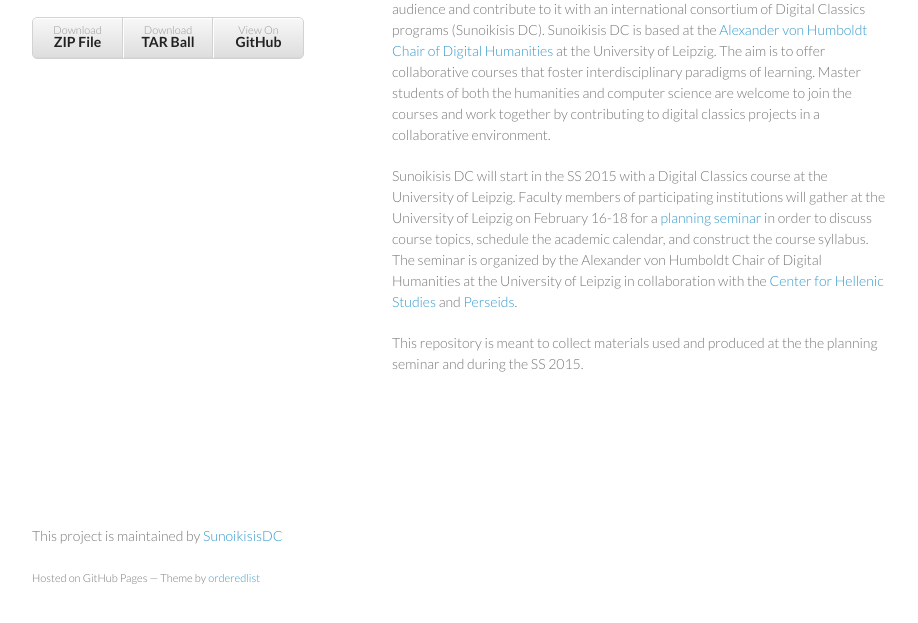
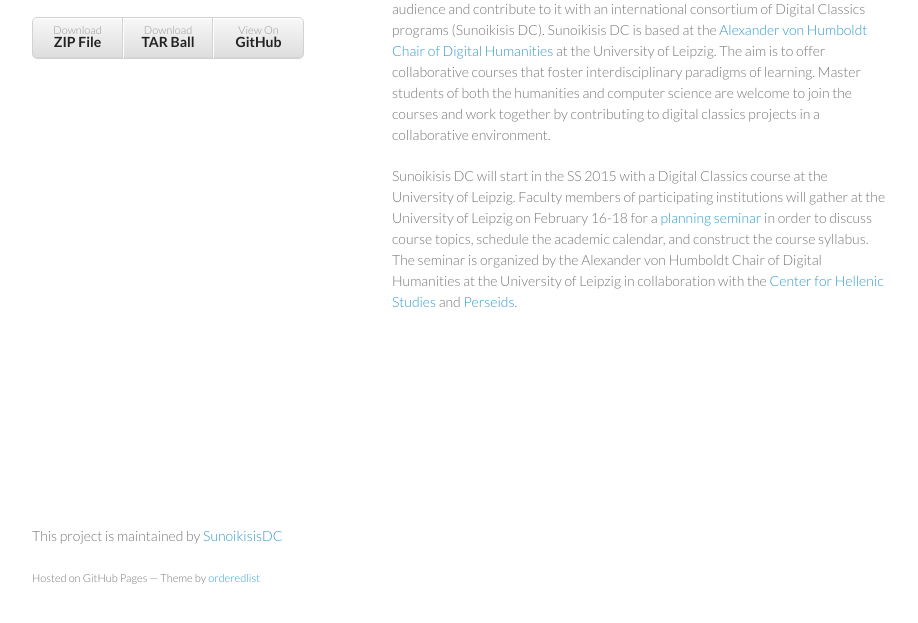
Before and after one commit to awtrindade/SunoikisisDC, a plain HTML site: page index.html in a window 1280 px wide. Shown: the part 143-766 px from the top of the page, without its empty margins (178-1096 px from the left). Drawn offline with Linux system fonts and the light colour scheme.

Commit message:
Create gh-pages branch via GitHub

```diff
--- a/index.html
+++ b/index.html
@@ -33,8 +33,6 @@
 <p><a href="http://wp.chs.harvard.edu/sunoikisis/">SunoikisisDC</a> is a successful national consortium of Classics programs developed by the Harvard’s <a href="http://chs.harvard.edu/">Center for Hellenic Studies</a>. The goal is to extend Sunoikisis to a global audience and contribute to it with an international consortium of Digital Classics programs (Sunoikisis DC). Sunoikisis DC is based at the <a href="http://www.dh.uni-leipzig.de/wo/">Alexander von Humboldt Chair of Digital Humanities</a> at the University of Leipzig. The aim is to offer collaborative courses that foster interdisciplinary paradigms of learning. Master students of both the humanities and computer science are welcome to join the courses and work together by contributing to digital classics projects in a collaborative environment.</p>
 
 <p>Sunoikisis DC will start in the SS 2015 with a Digital Classics course at the University of Leipzig. Faculty members of participating institutions will gather at the University of Leipzig on February 16-18 for a <a href="http://www.dh.uni-leipzig.de/wo/wokshops-seminars/sunoikisis-dc-2015/">planning seminar</a> in order to discuss course topics, schedule the academic calendar, and construct the course syllabus. The seminar is organized by the Alexander von Humboldt Chair of Digital Humanities at the University of Leipzig in collaboration with the <a href="http://chs.harvard.edu/">Center for Hellenic Studies</a> and <a href="http://perseids.org">Perseids</a>.</p>
-
-<p>This repository is meant to collect materials used and produced at the the planning seminar and during the SS 2015.</p>
       </section>
       <footer>
         <p>This project is maintained by <a href="https://github.com/SunoikisisDC">SunoikisisDC</a></p>
```
Also changed, not shown: params.json (+1 -1 lines).
